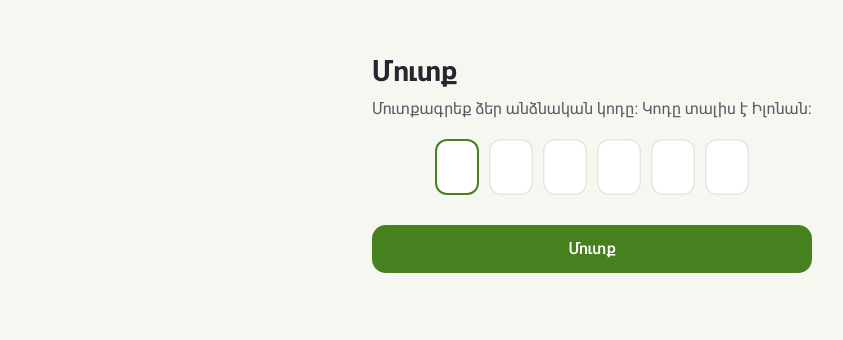
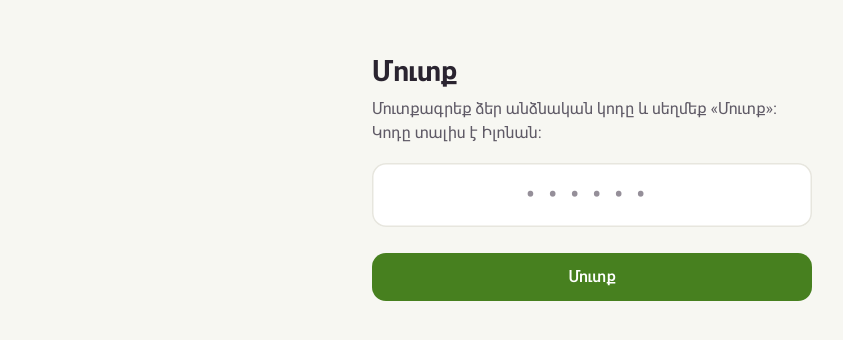
Before and after one commit to eriktamrazian-crypto/viktoria, a plain HTML site: page index.html in a window 1280 px wide. Shown: the part 54-394 px from the top of the page, without its empty margins (48-891 px from the left). Drawn offline with Linux system fonts and the light colour scheme.

Commit message:
Կոդը մուտքագրելիս էկրանը չի ցատկում, մուտք՝ կոճակով
Co-Authored-By: Claude Opus 5.5 <noreply@anthropic.com>

```diff
--- a/index.html
+++ b/index.html
@@ -154,7 +154,9 @@ button.row:active{background:var(--wash)}
 .code{display:flex;gap:10px;justify-content:center;margin:18px 0 8px}
 .code span{width:44px;height:56px;border-radius:12px;background:var(--card);box-shadow:inset 0 0 0 1.5px var(--line);display:grid;place-items:center;font-size:26px;font-weight:600}
 .code span.f{box-shadow:inset 0 0 0 2px var(--green)}
-.pinin{position:absolute;opacity:0;pointer-events:none;width:1px;height:1px}
+.pinfield{display:block;width:100%;border:0;border-radius:14px;background:var(--card);box-shadow:inset 0 0 0 1.5px var(--line);min-height:64px;padding:0 16px;font-size:28px;letter-spacing:.45em;text-align:center;margin:6px 0 4px}
+.pinfield:focus{outline:none;box-shadow:inset 0 0 0 2px var(--green)}
+.pinfield::placeholder{color:var(--ink-3);letter-spacing:.45em}
 .err{color:var(--red);font-size:15px;min-height:22px;text-align:center}
 .back{border:0;background:none;color:var(--ink-2);font-size:15px;padding:10px 0;min-height:44px}
 
@@ -495,20 +497,18 @@ function header(tabs){
   document.getElementById("hdr").innerHTML=h;
 }
 function loginHtml(){
-  const cells=[0,1,2,3,4,5].map(i=>`<span class="num${i===S.pin.length?" f":""}">${S.pin[i]?"•":""}</span>`).join("");
-  return `<div class="login"><h1>Մուտք</h1><p>Մուտքագրեք ձեր անձնական կոդը։ Կոդը տալիս է Իլոնան։</p>
-    <label class="code" for="pin">${cells}</label><input id="pin" class="pinin" type="text" inputmode="numeric" pattern="[0-9]*" maxlength="6" autocomplete="one-time-code" value="${esc(S.pin)}" aria-label="Անձնական կոդ">
-    <div class="err">${esc(S.pinErr)}</div>
+  return `<div class="login"><h1>Մուտք</h1><p>Մուտքագրեք ձեր անձնական կոդը և սեղմեք «Մուտք»։ Կոդը տալիս է Իլոնան։</p>
+    <input id="pin" class="pinfield num" type="password" inputmode="numeric" pattern="[0-9]*" maxlength="6" autocomplete="off" placeholder="••••••" aria-label="Անձնական կոդ">
+    <div class="err" id="pin-err">${esc(S.pinErr)}</div>
     <button class="btn full pri" data-act="login" ${S.busyPin?"disabled":""}>${S.busyPin?"Ստուգում եմ…":"Մուտք"}</button></div>`;
 }
 function render(){
   const app=document.getElementById("app"),bar=document.getElementById("tabbar"),ae=document.activeElement;
   let keepQ=null;
-  if(ae&&app.contains(ae)){if(ae.id==="q")keepQ=[ae.selectionStart,ae.selectionEnd];else if(ae.tagName==="INPUT"&&ae.id!=="pin")return;else if(ae.tagName==="SELECT")return}
+  if(ae&&app.contains(ae)){if(ae.id==="q")keepQ=[ae.selectionStart,ae.selectionEnd];else if(ae.tagName==="INPUT"&&!(ae.id==="pin"&&S.busyPin))return;else if(ae.tagName==="SELECT")return}
   const now=Date.now();
   if(S.phase!=="app"){header([]);bar.hidden=true;app.className="notabs";
     app.innerHTML=S.phase==="boot"?`<div class="empty">Բեռնվում է…</div>`:S.phase==="error"?`<div class="off">${esc(S.err||"Կապ չկա։")}</div><div style="height:12px"></div><button class="btn pri" data-act="reload">Փորձել նորից</button>`:loginHtml();
-    if(S.phase==="code"){const p=document.getElementById("pin");if(p&&document.activeElement!==p)setTimeout(()=>p.focus({preventScroll:true}),30)}
     renderSheet(null,now);return}
   if(!meS()){header([]);bar.hidden=true;app.className="notabs";app.innerHTML=`<div class="empty">Բեռնվում է…</div>`;return}
   const D=derive(S.marks),tabs=tabsFor(meS().role,D,now);
@@ -554,6 +554,8 @@ async function refresh(){
 }
 function logout(msg){S.code="";S.me=null;S.pin="";S.pinErr=msg||"";S.sheet=null;S.week=null;S.tab=null;S.marks=[];S.staff=[];ls.set("vk-code",null);ls.set("vk-me",null);ls.set("vk-tab",null);S.phase="code";render()}
 async function tryLogin(){
+  const pe=document.getElementById("pin");if(pe)S.pin=pe.value.replace(/\D/g,"").slice(0,6);
+  if(pe)pe.blur();
   if(S.busyPin)return;if(!/^\d{6}$/.test(S.pin)){S.pinErr="Կոդը 6 թիվ է";render();return}
   S.busyPin=true;S.pinErr="";render();
   try{const code=S.pin,st=await api("api_state",code,dayKey(Date.now()));
@@ -584,7 +586,7 @@ document.addEventListener("click",async e=>{
 });
 document.addEventListener("input",e=>{
   if(e.target.id==="q"){S.q=e.target.value;render()}
-  else if(e.target.id==="pin"){S.pin=e.target.value.replace(/\D/g,"").slice(0,6);S.pinErr="";render();if(S.pin.length===6)tryLogin()}
+  else if(e.target.id==="pin"){const v=e.target.value.replace(/\D/g,"").slice(0,6);if(v!==e.target.value)e.target.value=v;S.pin=v;if(S.pinErr){S.pinErr="";const er=document.getElementById("pin-err");if(er)er.textContent=""}}
   else if(e.target.id==="new-name"){const er=document.getElementById("new-err");if(er)er.textContent=""}
 });
 document.addEventListener("keydown",e=>{if(e.key==="Escape"&&S.sheet){S.sheet=null;render()}if(e.key==="Enter"&&e.target.id==="pin")tryLogin()});
--- a/sw.js
+++ b/sw.js
@@ -1,4 +1,4 @@
-const CACHE = "viktoria-v6";
+const CACHE = "viktoria-v7";
 const SHELL = ["./", "./index.html", "./manifest.webmanifest", "./icon-192.png", "./icon-512.png", "./apple-touch-icon.png", "./fonts/Mardoto-Regular.ttf", "./fonts/Mardoto-Medium.ttf", "./fonts/Mardoto-Bold.ttf"];
 self.addEventListener("install", e => { e.waitUntil(caches.open(CACHE).then(c => c.addAll(SHELL))); self.skipWaiting(); });
 self.addEventListener("activate", e => { e.waitUntil(caches.keys().then(ks => Promise.all(ks.filter(k => k !== CACHE).map(k => caches.delete(k))))); self.clients.claim(); });
```
